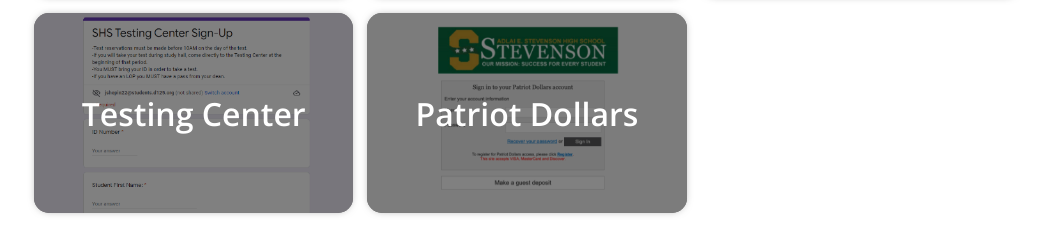
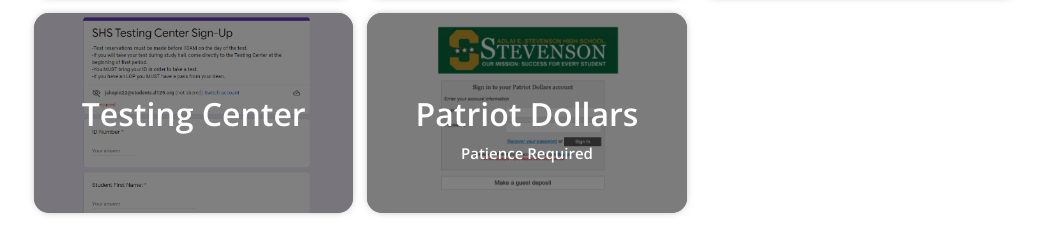
Before and after one commit to stevenson-space/shs, a Vue app: page /links in a window 1280 px wide. Shown: the part 562-797 px from the top of the page, without its empty margins (113-1166 px from the left). Built offline with nearby package versions, Linux system fonts and the light colour scheme.

Commit message:
remove unused package

```diff
--- a/package.json
+++ b/package.json
@@ -20,11 +20,10 @@
     "eslint-plugin-vuejs-accessibility": "^1.2.0",
     "gsap": "^3.10.4",
     "pinia": "^2.0.14",
-    "space-vue3-qrcode": "^1.4.19",
     "query-string": "^7.1.1",
     "querystring-es3": "^0.2.1",
+    "space-vue3-qrcode": "^1.4.19",
     "vue": "^3.2.37",
-    "vue-confetti": "^2.3.0",
     "vue-gtag": "^2.0.1",
     "vue-router": "^4.1.1"
   },
--- a/src/views/GpaCalculator/GpaCalculator.vue
+++ b/src/views/GpaCalculator/GpaCalculator.vue
@@ -30,7 +30,7 @@
       </card>
     </div>
     <card-container class="gpa-card-container">
-      <card class="gpa-card" :wrapperStyle="{ overflow: 'visible' }" v-for="(course, courseIndex) in courses" :key="courseIndex" :style="{ 'animation-delay': reduceFadeUpAnimation ? 0 : (courseIndex * .04) + 's'}">
+      <card class="gpa-card" :wrapperStyle="{ overflow: 'visible' }" v-for="(course, courseIndex) in courses" :key="courseIndex" :style="{ 'animation-delay': reduceFadeUpAnimation ? 0 : (courseIndex * .045 + .1) + 's'}">
         <div class="gpa-tile">
           <input
             class="name"
--- a/src/views/Links/Links.vue
+++ b/src/views/Links/Links.vue
@@ -5,7 +5,7 @@
       <image-text-card
         v-for="(link, index) in links"
         :key="link.url"
-        :style="{ 'animation-delay': index*.04 + 's'}"
+        :style="{ 'animation-delay': index * .045 + 's'}"
         :image="require(`@/assets/links/${link.name}.png`)"
         :text="link.name"
         :desc="link.desc"
@@ -37,7 +37,7 @@ export default {
         { name: 'Naviance', url: 'https://student.naviance.com/aeshs' },
         { name: 'Peer Tutors', desc: 'Must be logged in using school google account', url: 'https://sites.google.com/d125.org/peer-tutors/home' },
         { name: 'Testing Center', url: 'https://docs.google.com/forms/d/e/1FAIpQLSdMoby5m1oNCMi_VgINPE-FDqPqjH5XlvgdDXUFxS4lJbb4Ng/viewform' },
-        { name: 'Patriot Dollars', url: 'https://d125-sp.transactcampus.com/eaccounts/%28S%28hpb5gh0sgji4hrhmx2ymnvot%29%29/AnonymousHome.aspx' }], /* eslint-enable max-len */
+        { name: 'Patriot Dollars', desc: 'Patience Required', url: 'https://d125-sp.transactcampus.com/eaccounts/%28S%28hpb5gh0sgji4hrhmx2ymnvot%29%29/AnonymousHome.aspx' }], /* eslint-enable max-len */
     };
   },
 };
--- a/src/views/QRCodes/QRCodes.vue
+++ b/src/views/QRCodes/QRCodes.vue
@@ -66,7 +66,7 @@ export default {
       width: 800,
       height: 800,
       type: 'jpeg',
-      margin: 25,
+      margin: 27,
       data: '',
       image: 'static/QRCodeLogo.png',
       qrOptions: {
@@ -169,7 +169,7 @@ export default {
     padding: 12px
     height: 800px
     background: white
-    border-radius: 50px
+    border-radius: 40px
     margin-top: -250px
     margin-bottom: -260px
 .qr-card
--- a/src/views/Tools/TimerCard.vue
+++ b/src/views/Tools/TimerCard.vue
@@ -411,7 +411,7 @@ export default {
     margin: 25px 50px
     font-size: 2.5em
     font-weight: bold
-    color: #444
+    color: var(--primary)
     +mobile-small
       font-size: 2em
 
```
Also changed, not shown: 1 other file (tests, documents, lock files or other folders).
